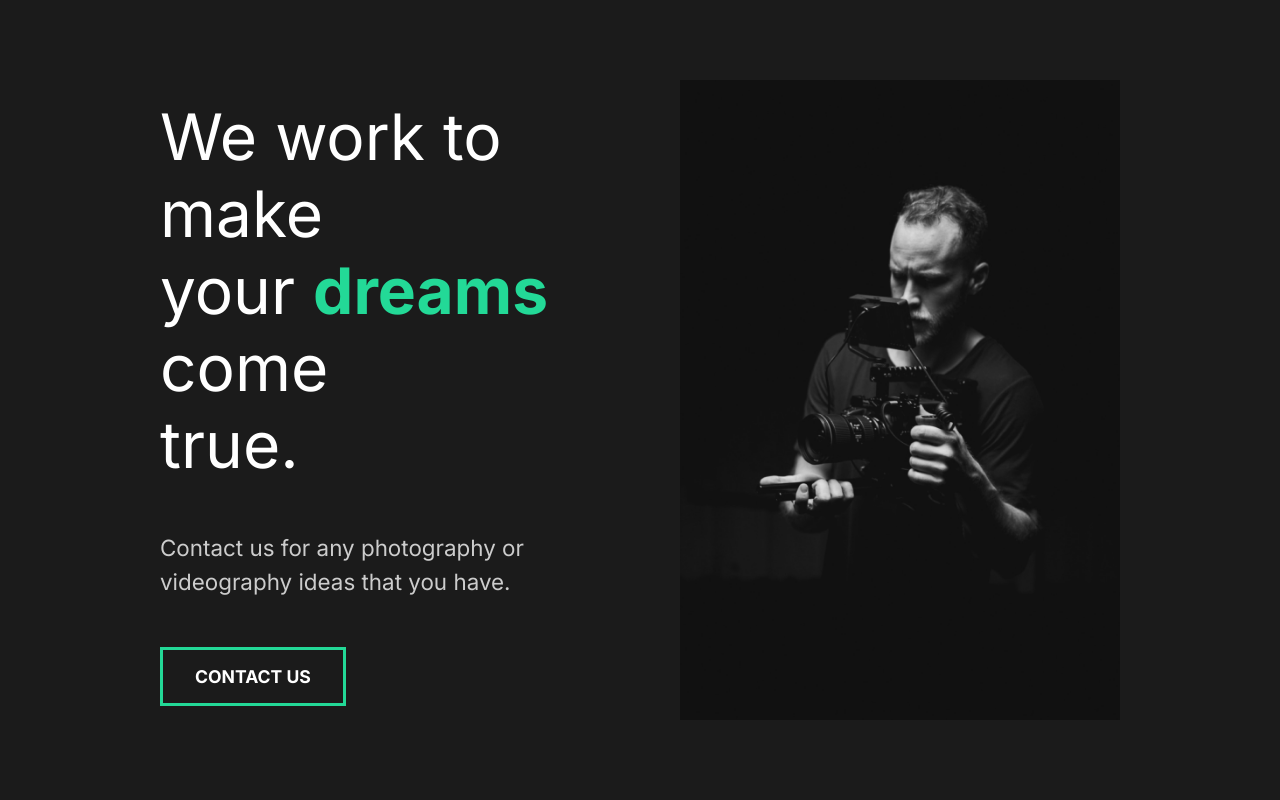
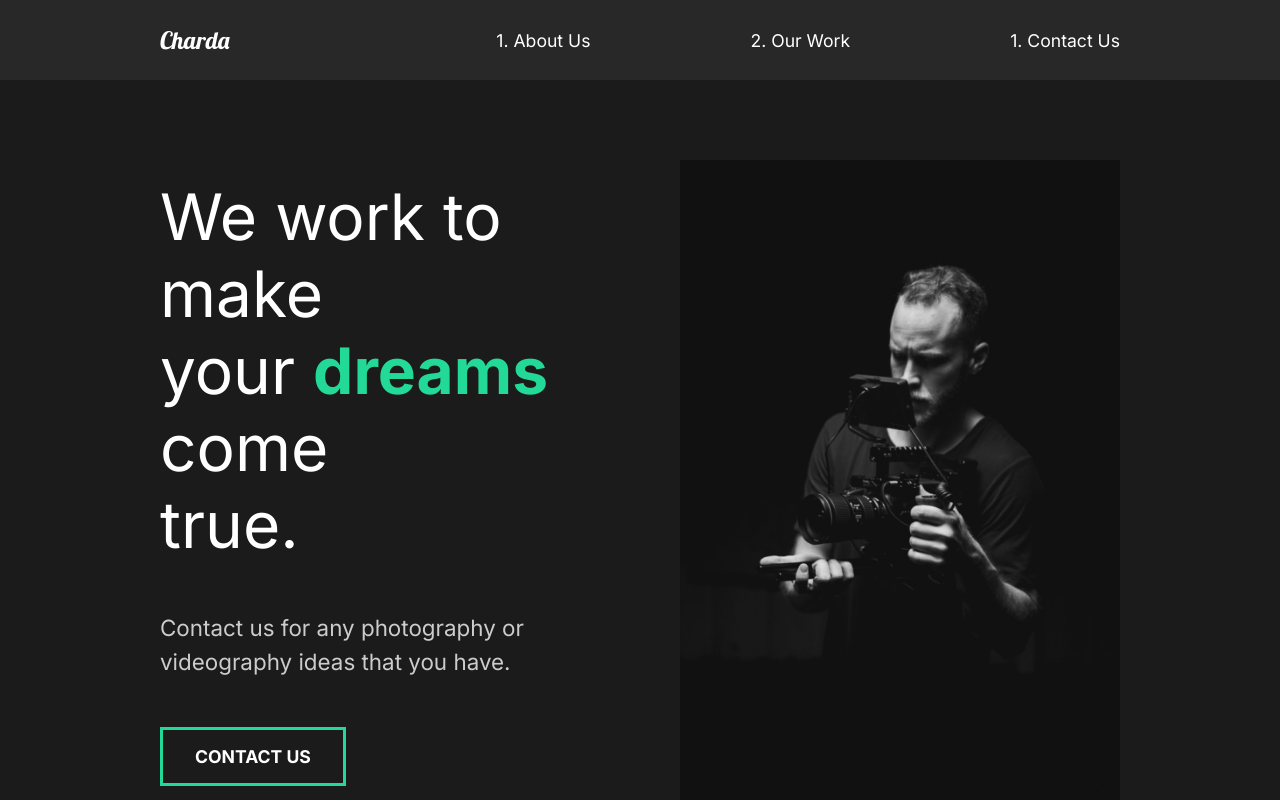
Before and after one commit to bulatsashviliLasha/charda, a React (Vite) app: page / in a window 1280 px wide. Shown: the top 800 px of the page. Built offline with nearby package versions, Linux system fonts and the light colour scheme.

Commit message:
create routes

```diff
--- a/package.json
+++ b/package.json
@@ -13,7 +13,7 @@
     "react": "^18.2.0",
     "react-dom": "^18.2.0",
     "react-intersection-observer": "^9.4.1",
-    "react-router": "^6.4.4",
+    "react-router-dom": "^6.4.4",
     "styled-components": "^5.3.6"
   },
   "devDependencies": {
--- a/src/App.jsx
+++ b/src/App.jsx
@@ -1,11 +1,23 @@
+import {Routes, Route} from "react-router-dom";
+import GlobalStyles from "./assets/global styles/GlobalStyles.js";
+
+import OutWork from "./views/OurWork.jsx";
+import ContactUs from "./views/ContactUs.jsx";
+
 import AboutUs from "./views/AboutUs.jsx";
-import GlobalStyles from "./assets/global styles/GlobalStyles.js";
+import Nav from "./components/Nav.jsx";
+
 
 function App() {
   return (
     <div className="App">
         <GlobalStyles/>
-        <AboutUs/>
+        <Nav/>
+        <Routes>
+            <Route path="/" element={<AboutUs />} />
+            <Route path="/work" element={<OutWork />} />
+            <Route path="/contact" element={<ContactUs />} />
+        </Routes>
     </div>
   )
 }
--- a/src/components/FaqSection.jsx
+++ b/src/components/FaqSection.jsx
@@ -3,7 +3,7 @@ import {BasicLayout} from "../styles.js";
 
 const FaqSection = () => {
   return(
-      <Faq>
+      <StyledFaq>
           <h2>Any Question <span>FAQ</span></h2>
           <div className="question">
               <h4>How Do I Start?</h4>
@@ -37,11 +37,11 @@ const FaqSection = () => {
               </div>
               <div className="faq-line"></div>
           </div>
-      </Faq>
+      </StyledFaq>
   )
 };
 
-const Faq = styled(BasicLayout)`
+const StyledFaq = styled(BasicLayout)`
   display: block;
   span{
     display: block;
--- /dev/null
+++ b/src/components/Nav.jsx
@@ -0,0 +1,57 @@
+import {Link} from "react-router-dom";
+import styled from "styled-components";
+
+const Nav = () => {
+    return (
+        <StyledNav>
+            <h1>
+                <Link id="logo" to="/">Charda</Link>
+            </h1>
+            <ul>
+                <li>
+                    <Link to="/">1. About Us</Link>
+                </li>
+                <li>
+                    <Link to="/work">2. Our Work</Link>
+                </li>
+                <li>
+                    <Link to="/contact">1. Contact Us</Link>
+                </li>
+
+            </ul>
+        </StyledNav>
+    )
+}
+
+const StyledNav = styled.nav`
+  min-height: 10vh;
+  display: flex;
+  margin: auto;
+  justify-content: space-between;
+  align-items: center;
+  padding: 1rem 10rem;
+  background-color: #282828;
+
+  a {
+    color: white;
+    text-decoration: none;
+  }
+
+  ul {
+    display: flex;
+    list-style: none;
+
+    li {
+      padding-left: 10rem;
+      position: relative;
+    }
+  }
+
+  #logo {
+    font-size: 1.5rem;
+    font-family: "Lobster", cursive;
+    font-weight: lighter;
+  }
+`;
+
+export default Nav
--- a/src/main.jsx
+++ b/src/main.jsx
@@ -1,9 +1,12 @@
 import React from 'react'
 import ReactDOM from 'react-dom/client'
-import App from './App'
+import App from './App';
+import {BrowserRouter} from "react-router-dom";
 
 ReactDOM.createRoot(document.getElementById('root')).render(
   <React.StrictMode>
-    <App />
+    <BrowserRouter>
+        <App />
+    </BrowserRouter>
   </React.StrictMode>
 )
--- /dev/null
+++ b/src/views/ContactUs.jsx
@@ -0,0 +1,9 @@
+const ContactUs = () => {
+    return(
+        <div>
+            <h1>Our Contact</h1>
+        </div>
+    )
+}
+
+export default ContactUs;
--- /dev/null
+++ b/src/views/OurWork.jsx
@@ -0,0 +1,9 @@
+const OutWork = () => {
+  return(
+      <div>
+          <h1>Our Work</h1>
+      </div>
+  )
+}
+
+export default OutWork;
```
Also changed, not shown: 1 other file (tests, documents, lock files or other folders).
